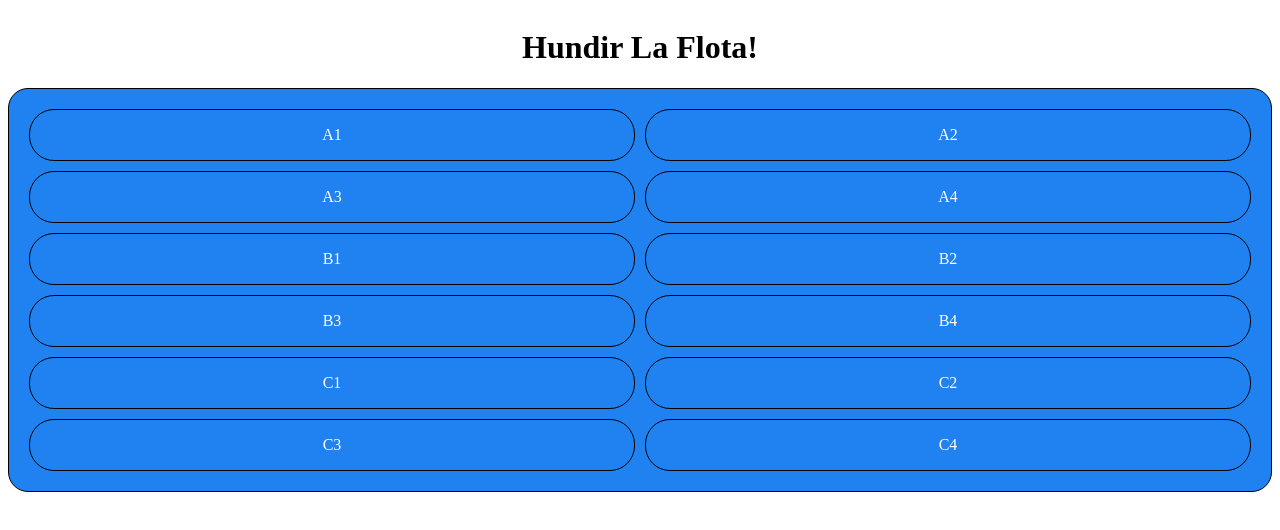
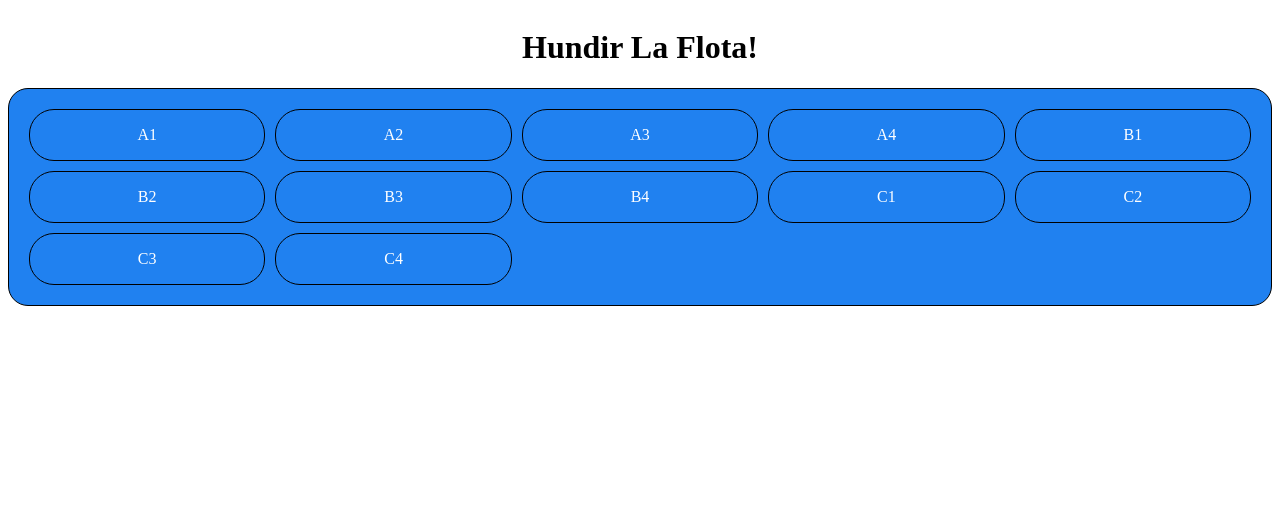
Before and after one commit to paulcg17/hundirLaFlota, an Angular app: page / in a window 1280 px wide. Shown: the top 530 px of the page. Built offline with nearby package versions, Linux system fonts and the light colour scheme.

Commit message:
imagenes

```diff
--- a/src/app/app.component.sass
+++ b/src/app/app.component.sass
@@ -5,7 +5,7 @@
 
 .grid-container
     display: grid
-    grid-template-columns: repeat(2,1fr)
+    grid-template-columns: repeat(5,1fr)
     gap: 10px
     padding: 20px
     background-color: #2081f0
```
